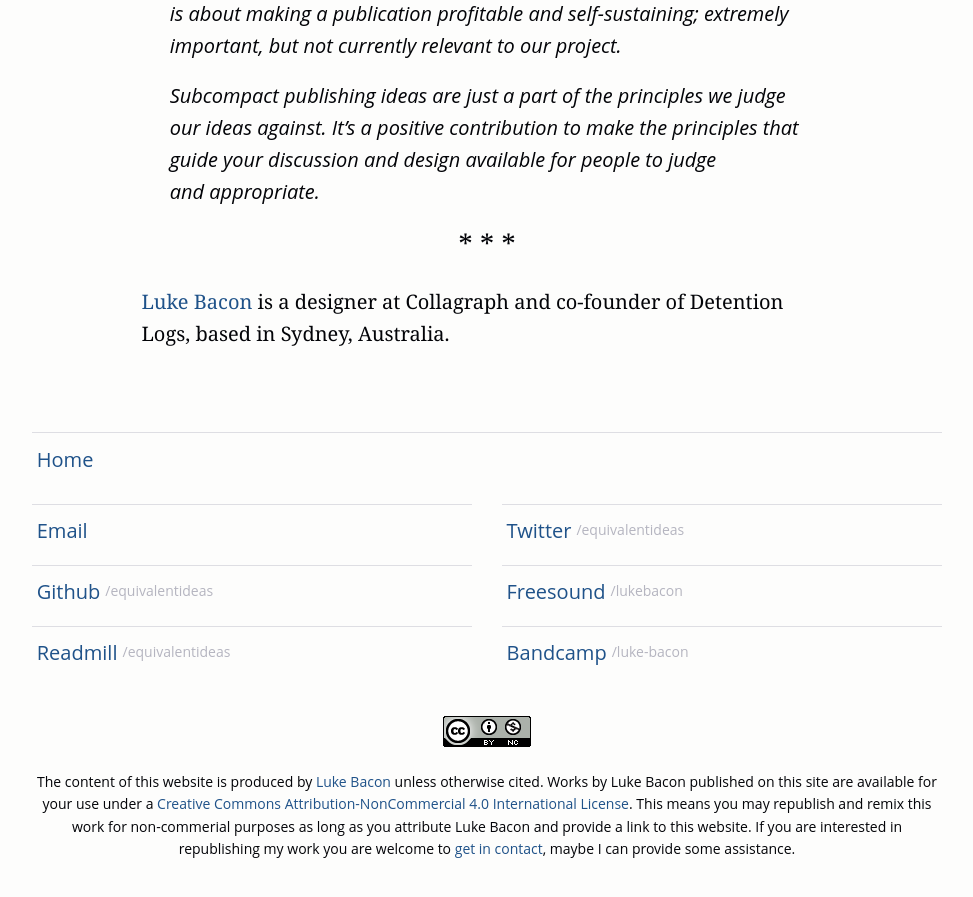
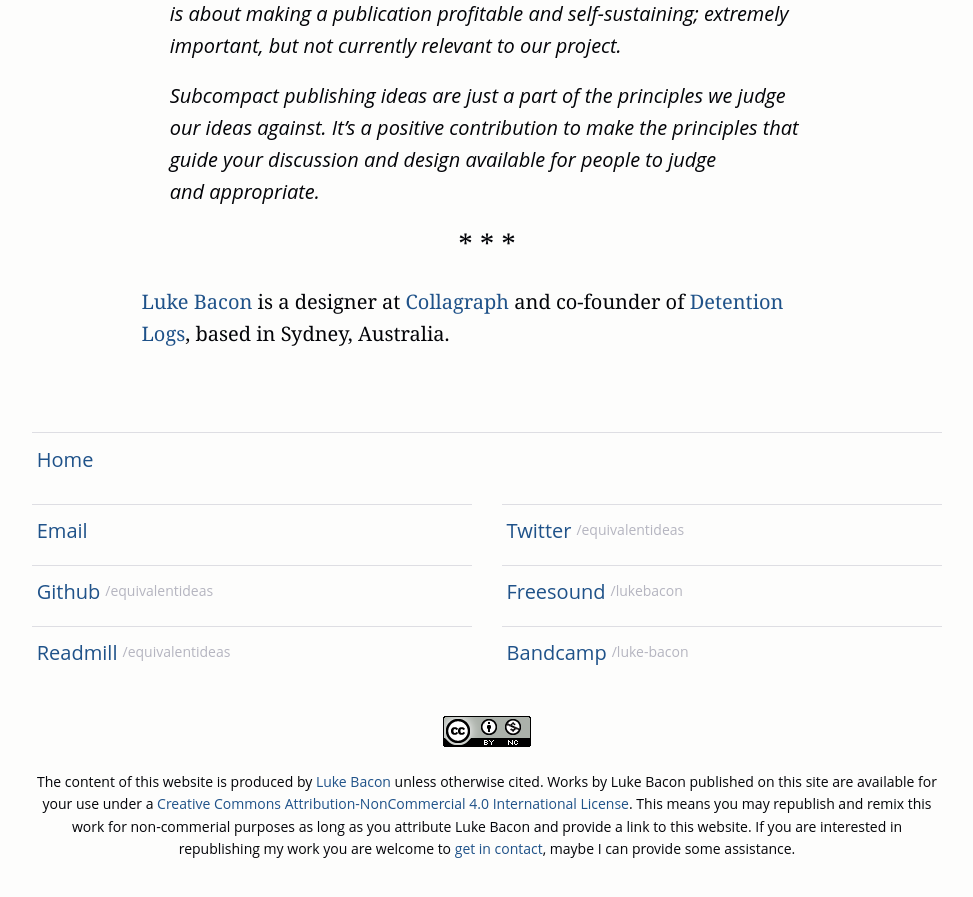
Before and after one commit to equivalentideas/home, a Jekyll site: the page built from _posts/2013-11-24-subcompact-detentionlogs.markdown, in a window 1280 px wide and 900 px high, scrolled down 1999 px. Shown: the top 897 px of the window, without its empty margins (153-1126 px from the left). Built offline with Jekyll 4.4.1, drawn with Linux system fonts in a browser that asks for light colours; nearby versions of some CDN libraries; Markdown is read by kramdown in place of the engine named in the settings; comment, search, counter and statistics services are not loaded.

Commit message:
added links to short-about

```diff
--- a/_includes/short-about.html
+++ b/_includes/short-about.html
@@ -1 +1 @@
-<a href="{{ site.url }}">Luke Bacon</a> is a designer at Collagraph and co-founder of Detention Logs, based in Sydney, Australia.
+<a href="{{ site.url }}" title="Equivalent Ideas is the online home of Luke Bacon.">Luke Bacon</a> is a designer at <a href="http://collagraph.com.au" title="Clear design for the web.">Collagraph</a> and co-founder of <a href="http://detentionlogs.com.au" title="An independent project to publish data, documents and investigations that reveal new perspectives on conditions and events inside immigration detention." class="u-url">Detention Logs</a>, based in Sydney, Australia.
```
